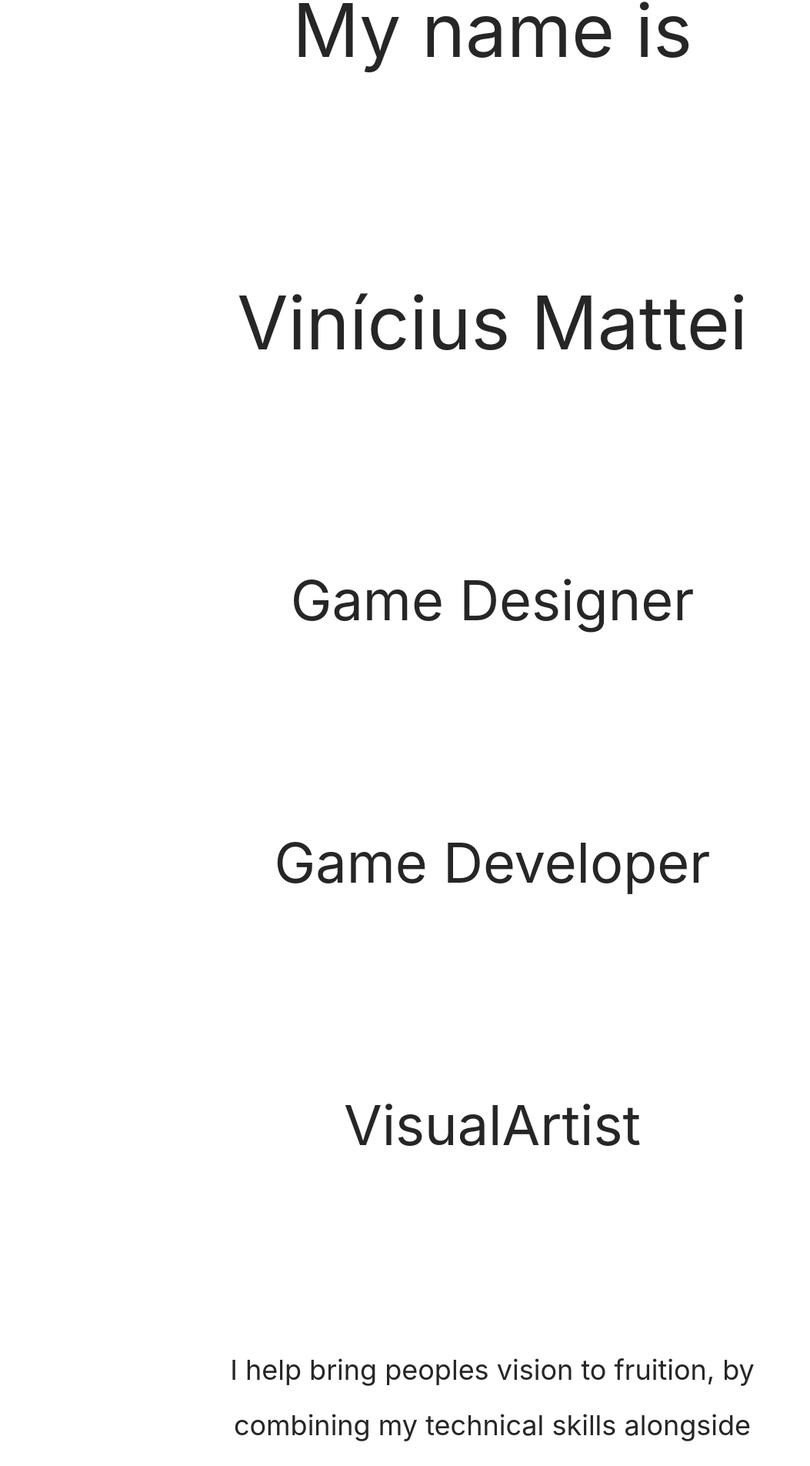
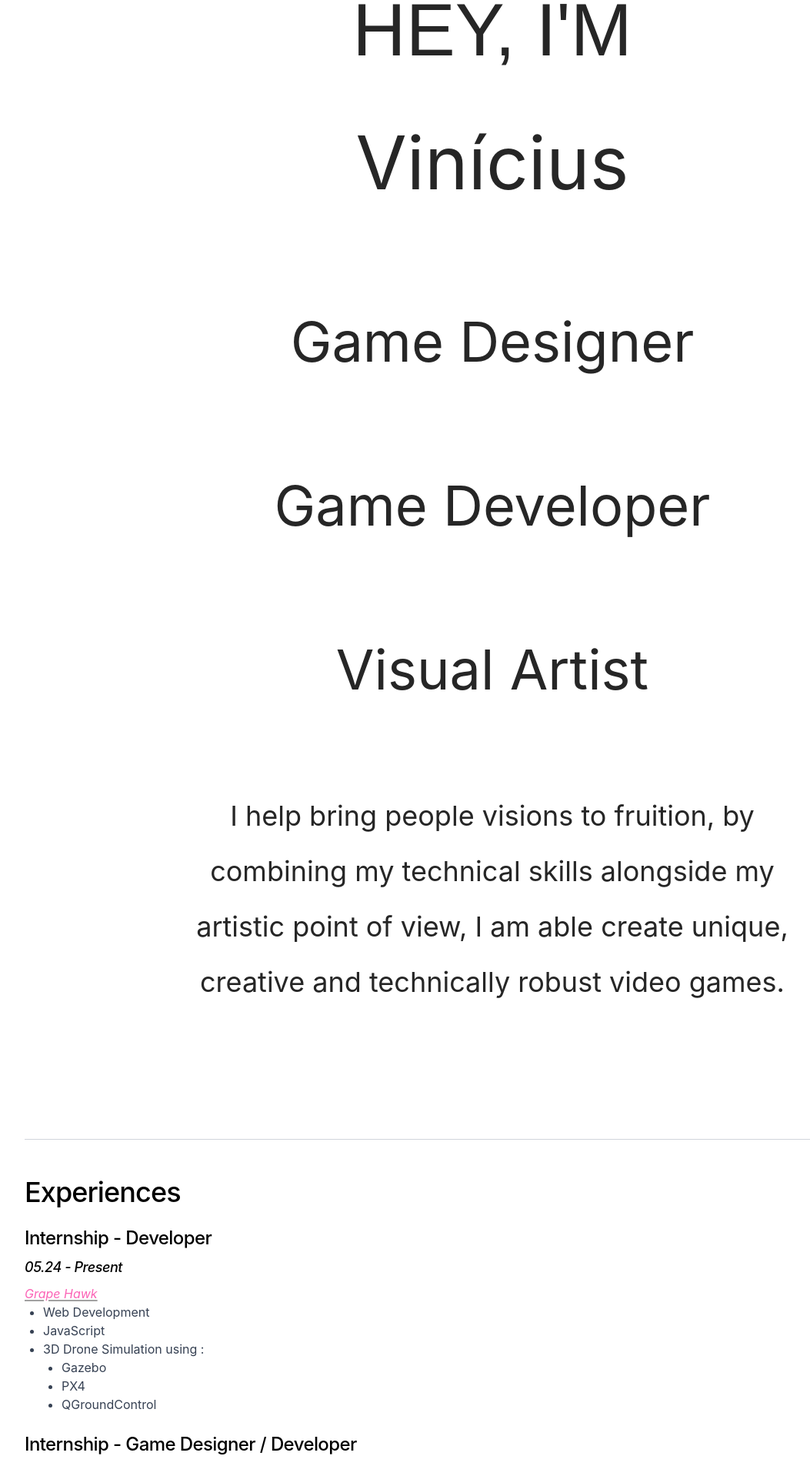
Before and after one commit to vpmattei/vinicius_mattei_portfolio, a Next.js app: page / in a window 1280 px wide. Shown: the part 499-2404 px from the top of the page at 77% size, without its empty margins (0-1053 px from the left). Built offline with nearby package versions, Linux system fonts and the light colour scheme.

Commit message:
Added fade-in for text elements in home page

```diff
--- a/app/global.css
+++ b/app/global.css
@@ -1,4 +1,21 @@
 @import "tailwindcss";
+
+@layer utilities {
+  @keyframes fade-up {
+    0% {
+      opacity: 0;
+      transform: translateY(60px);
+    }
+    100% {
+      opacity: 1;
+      transform: translateY(0);
+    }
+  }
+
+  .animate-fade-up {
+    animation: fade-up 1s ease-in-out forwards;
+  }
+}
 
 ::selection {
   background-color: #c82c5e;
@@ -137,6 +154,10 @@ html {
   }
 }
 
+.prose .title1 {
+  font-family:'Creato display', sans-serif;
+}
+
 pre::-webkit-scrollbar {
   display: none;
 }
--- /dev/null
+++ b/app/hooks/useIntersectionObserver.ts
@@ -0,0 +1,53 @@
+import { useEffect } from "react";
+
+const useIntersectionObserver = (elementSelector) => {
+  useEffect(() => {
+    const elements = document.querySelectorAll(elementSelector);
+
+    const fadeInObserver = new IntersectionObserver(
+      (entries) => {
+        entries.forEach((entry) => {
+          if (entry.isIntersecting) {
+            // Fade-in when the element is visible with a threshold and root margin
+            entry.target.classList.add("animate-fade-up");
+            entry.target.classList.remove("opacity-0");
+          }
+        });
+      },
+      {
+        threshold: 0.5, // Fade-in threshold
+        rootMargin: "-10% 0px -10% 0px", // Larger margin for fading in
+      }
+    );
+
+    const fadeOutObserver = new IntersectionObserver(
+      (entries) => {
+        entries.forEach((entry) => {
+          if (!entry.isIntersecting) {
+            // Fade-out when the element is out of view
+            entry.target.classList.remove("animate-fade-up");
+            entry.target.classList.add("opacity-0");
+          }
+        });
+      },
+      {
+        threshold: 0.1, // Default threshold for fade-out
+        rootMargin: "0px", // No margin for fading out
+      }
+    );
+
+    elements.forEach((el) => {
+      fadeInObserver.observe(el);
+      fadeOutObserver.observe(el);
+    });
+
+    return () => {
+      elements.forEach((el) => {
+        fadeInObserver.unobserve(el);
+        fadeOutObserver.unobserve(el);
+      });
+    };
+  }, [elementSelector]);
+};
+
+export default useIntersectionObserver;
--- a/app/page.tsx
+++ b/app/page.tsx
@@ -1,28 +1,32 @@
+"use client";
+
+import useIntersectionObserver from "./hooks/useIntersectionObserver";
+
 export default function Page() {
+  useIntersectionObserver(".fade-in-element");
+
   return (
     <section className="prose ml-8 mr-8">
-      <div className="mt-48 mb-48 flex flex-col items-center gap-48">
-        <p className="text-8xl text-center leading-relaxed">My name is</p>
-        <p className="text-8xl text-center leading-relaxed">Vinícius Mattei</p>
-        <p className="text-7xl text-center leading-relaxed">Game Designer</p>
-        <p className="text-7xl text-center leading-relaxed">Game Developer</p>
-        <p className="text-7xl text-center leading-relaxed">VisualArtist</p>
-        <p className="m-32 text-4xl text-center text-balance leading-loose">
-          I help bring peoples vision to fruition, by combining my technical
-          skills alongside my artistic point of view, I create a unique,
+      <div className="mt-48 mb-32 flex flex-col items-center gap-16">
+        <div className="text-8xl text-center leading-relaxed fade-in-element opacity-0">
+          <p className="title1">HEY, I'M</p>
+          <p>Vinícius</p>
+        </div>
+        <p className="text-7xl text-center leading-relaxed fade-in-element opacity-0">
+          Game Designer
+        </p>
+        <p className="text-7xl text-center leading-relaxed fade-in-element opacity-0">
+          Game Developer
+        </p>
+        <p className="text-7xl text-center leading-relaxed fade-in-element opacity-0">
+          Visual Artist
+        </p>
+        <p className="m-32 text-4xl text-center text-balance leading-loose fade-in-element opacity-0">
+          I help bring people visions to fruition, by combining my technical
+          skills alongside my artistic point of view, I am able create unique,
           creative and technically robust video games.
         </p>
       </div>
-      {/* <p className="text-2xl indent-8 text-justify">
-        {`I became interested in game development very early on when
-          I was a teenager, my interest only grew as time went on.
-          Now I specialize mainly in Game Design and Development,
-          being able to develop my own games as a solo developer,
-          as well as doing all the 2D and 3D assets by myself.
-          I am a fast learner and I am passionate about Video Games
-          and its applications, I love all the new technologies growing
-          in this new industry and I'm eager to learn new things.`}
-      </p> */}
       <br></br>
       <hr className="border-gray-300" />
       <br></br>
@@ -133,7 +137,9 @@ export default function Page() {
               target="_blank"
               rel="noopener noreferrer"
               href="https://univ-cotedazur.fr"
-            ></a>
+            >
+              <img src="https://univ-cotedazur.fr/medias/photo/vignette-2-lignes2_1668693930108-jpg?ID_FICHE=1167756"></img>
+            </a>
           </div>
 
           <div className="mr-8 ml-8">
--- a/postcss.config.js
+++ b/postcss.config.js
@@ -1,5 +1,5 @@
 module.exports = {
   plugins: {
-    '@tailwindcss/postcss': {},
+    "@tailwindcss/postcss": {},
   },
 };
```
